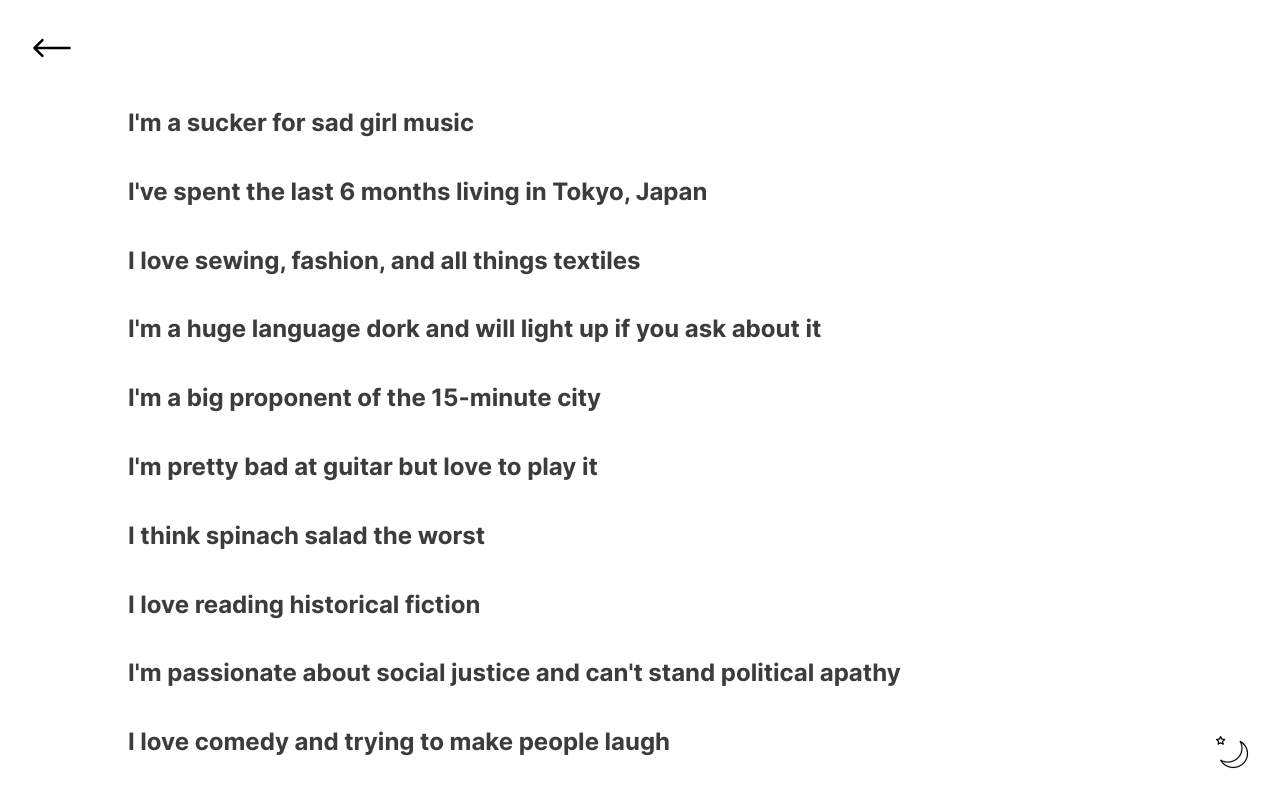
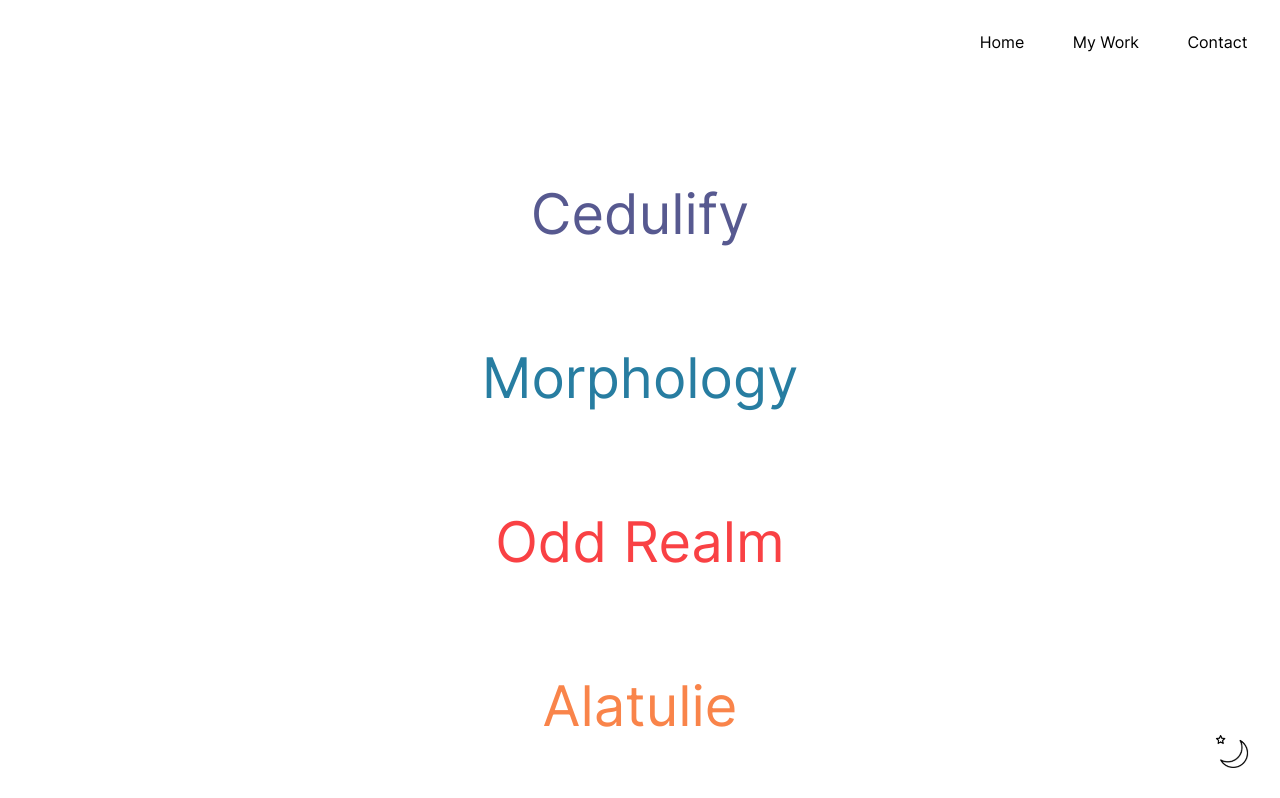
Before and after one commit to surayaclemens/portfolio, a React (Create React App) app: page /mywork in a window 1280 px wide. Shown: the top 798 px of the page. Built offline with nearby package versions, Linux system fonts and the light colour scheme.

Commit message:
added content to contact page, styled, just needs links

```diff
--- a/src/App.js
+++ b/src/App.js
@@ -3,7 +3,7 @@ import { BrowserRouter, Switch, Route } from 'react-router-dom';
 // import { Component } from 'react';
 import HomePage from "./Pages/HomePage/HomePage";
 import TetrisPage from "./Pages/TetrisPage/TetrisPage";
-import MePage from './Pages/MePage/MePage';
+import MyWorkPage from './Pages/MyWorkPage/MyWorkPage';
 import ContactPage from './Pages/ContactPage/ContactPage';
 import CoffeeShopPage from './Pages/CoffeeShopPage/CoffeeShopPage';
 import CedulifyPage from './Pages/CedulifyPage/CedulifyPage';
@@ -12,7 +12,7 @@ import { useState} from 'react';
 import sunIcon from './Assets/sun-icon.png';
 import moonIcon from './Assets/moon-icon.png';
 import Footer from './Components/Footer/Footer';
-// import TopNav from './Components/Nav/TopNav';
+import TopNav from './Components/Nav/TopNav';
 
 
 
@@ -33,15 +33,15 @@ function App (){
     return (
       <div className={isDarkMode? 'app--dark-mode' : 'app'}>
         <BrowserRouter>
-          {/* <TopNav/> */}
+          <TopNav/>
           <Switch>
             <Route path="/" exact component={HomePage} isDarkMode={isDarkMode}/>
-            <Route path="/ayajuthemtetris" component={TetrisPage} />
+            <Route path="/morphology" component={TetrisPage} />
             <Route path="/coffeeshop" component={CoffeeShopPage} />
             <Route path="/alatulie" component={AlatuliePage} />
             <Route path="/cedulify" component={CedulifyPage} />
             {/* <Route path="/moreaboutme" component={MePage} /> */}
-            <Route path="/mywork" component={MePage} />
+            <Route path="/mywork" component={MyWorkPage} />
             <Route path="/contact" component={ContactPage} />
           </Switch>
           <Footer/>
--- a/src/Components/Header/Header.scss
+++ b/src/Components/Header/Header.scss
@@ -10,7 +10,7 @@
     display: flex;
     flex-direction: column;
     align-items: flex-start;
-    padding: 2rem 0 1.25rem 2rem;
+    padding: 4rem 0 2.25rem 2rem;
     @include tablet {
         flex-direction: row;
         margin: 0;
--- a/src/Components/Nav/TopNav.scss
+++ b/src/Components/Nav/TopNav.scss
@@ -5,11 +5,11 @@
 
 .top-nav{
     // border: 1px solid red;
+    padding: 1rem 0;
 
     @include desktop{
         display: flex;
         justify-content: flex-end;
-
     }
 
     &__row{
@@ -29,4 +29,7 @@
     padding: .5rem;
     color: black;
     cursor: pointer;
+    &:hover{
+        font-weight: 700;
+    }
 }
--- a/src/Pages/ContactPage/ContactPage.js
+++ b/src/Pages/ContactPage/ContactPage.js
@@ -3,6 +3,7 @@ import { BrowserRouter, Switch, Route } from 'react-router-dom';
 import { Component } from 'react';
 import Header from '../../Components/Header/Header';
 import React from 'react';
+import TopNav from '../../Components/Nav/TopNav';
 
 class ContactPage extends Component {
 
@@ -12,11 +13,20 @@ class ContactPage extends Component {
 
     return (
 
-            <main className='main'>
+      <main className='main'>
+        {/* <TopNav /> */}
+        <div className='main__content'>
+          <h3 className='main__subheader'>Get in touch</h3>
+          <p className='main__text'>Drop me a line with some info about yourself and your project, and let’s get chatting! I’ll get back to you asap.</p>
+          <p className='main__link main__link--blue'>surayaclemens@gmail.com</p>
+          <p className='main__link main__link--red'>linkedin/surayaclemens</p>
+          <p className='main__link main__link--orange'>github/surayaclemens</p>
+          <p className='main__text'>Let's make something great together :~)</p>
 
-              CONTACT PAGE
+        </div>
 
-            </main>
+
+      </main>
     );
   }
 }
--- a/src/Pages/ContactPage/ContactPage.scss
+++ b/src/Pages/ContactPage/ContactPage.scss
@@ -2,3 +2,37 @@
 @use '../../Styles/global' as *;
 @use '../../Styles/Partials/mixins' as *;
 @use '../../Styles/Partials/animations' as *;
+
+.main{
+    &__content{
+        display: flex;
+        flex-direction: column;
+        align-items: flex-start;
+        margin: 5% 0;
+        padding: 0rem 1.5rem;
+        @include tablet {
+            padding: 0% 20%;
+        }
+    }
+    &__subheader{
+        font-size: .78rem;
+        font-weight: 700;
+        text-transform: uppercase;
+    }
+    &__text{
+        margin: .5rem 0;
+    }
+    &__link{
+        font-weight: 600;
+        &--blue{
+            color: $blue;
+        }
+        &--red{
+            color: $red;
+        }
+        &--orange{
+            color: $orange;
+        }
+
+    }
+}
--- a/src/Pages/HomePage/HomePage.js
+++ b/src/Pages/HomePage/HomePage.js
@@ -39,13 +39,13 @@ function HomePage (isDarkMode) {
   }
 
 
-  document.title="Suraya Clemens - Web Developer"
+  document.title="Suraya Clemens | Web Developer"
     return (
       <div className='home'>
-        <TopNav />
-            <header className='home__header-box'>
+        {/* <TopNav /> */}
+            <div className='home__header-box'>
               <img className='home__hero' src={helloWorld}/>
-            </header>
+            </div>
 
             <main className='home__main-content'>
                 {/* INTRO SECTION */}
@@ -92,14 +92,8 @@ function HomePage (isDarkMode) {
 
                 {/* SKILLS */}
                 <section className='home__section'>
-                    <h3 className='home__subheader'>MY BEST SKILLS</h3>
-                      <p className='home__body home__body'>Angular, React, JavaScript, TypeScript, HTML, CSS/SCSS, Node.js, Firebase, Figma, Jira, communication, copywriting, public speaking</p>
-                </section>
-
-                {/* LEARNING */}
-                <section className='home__section'>
-                    <h3 className='home__subheader'>SOME EXPERIENCE WITH</h3>
-                      <p className='home__body home__body'>Next.js, SQL, Flutter, Dart, UX research, prototyping</p>
+                    <h3 className='home__subheader'>SKILLS</h3>
+                      <p className='home__body home__body'>Angular, React, JavaScript, TypeScript, HTML, CSS/SCSS, Node.js, Firebase, Figma, Jira, copywriting, copyediting, public speaking, Next.js, SQL, Flutter, Dart, UX research, prototyping</p>
                 </section>
 
 
@@ -107,10 +101,12 @@ function HomePage (isDarkMode) {
                 <section className='home__section'>
                     <h3 className='home__subheader'>TL;DR</h3>
                     <p className='home__body'>
-                    I excel at front-end development, relish opportunities to expand my stack, and thrive in environments that are value-driven. My colleagues know me as an initiative-taker, problem solver, excellent communicator, and big fan of jokes in the workplace. My friends know me as a language dork, lover of textiles, and gal who really likes to swim. Let's make something great together :~)</p>
+                    I excel at front-end development, relish opportunities to learn new skills, and thrive in environments that are values-driven. My colleagues know me as an initiative-taker, problem solver, excellent communicator, and big fan of jokes in the workplace. My friends know me as a language dork, lover of textiles, and gal who really likes to swim. Let's make something great together :~)</p>
                 </section>
                 <section className='home__section'>
-                  <button className='home-button'>See my work</button>
+                  <NavLink className='home-button'to='/mywork'>
+                    <button className='home-button__button'>Check out my work</button>
+                  </NavLink>
                 </section>
 
                 {/* THINGS I BUILT */}
--- a/src/Pages/HomePage/HomePage.scss
+++ b/src/Pages/HomePage/HomePage.scss
@@ -29,7 +29,7 @@
     }
 
     &__main-content{
-        margin: 0rem 1.5rem;
+        padding: 0rem 1.5rem;
         @include tablet {
             padding: 0% 22%;
         }
@@ -125,15 +125,23 @@
 }
 
 .home-button{
-    background-color: $yellow;
+    width: 100%;
+    display: flex;
+    justify-content: center;
+    &__button{
+        background-color: $indigo;
         padding: 1rem 3rem;
         margin: 0 2rem;
         color: white;
-    font-weight: 600;
-    font-size: 1.25rem;
-    border-radius: 20px;
+        // font-weight: 600;
+        font-size: 1rem;
+        border-radius: 10px;
         border: none;
         cursor: pointer;
         display: flex;
         align-self: center;
+        &:hover{
+            background-color: $yellow;
         }
+    }
+}
--- /dev/null
+++ b/src/Pages/MyWorkPage/MyWorkPage.js
@@ -0,0 +1,28 @@
+import './MyWorkPage.scss';
+import { NavLink} from 'react-router-dom';
+import { useState} from 'react';
+import MobileNav from '../../Components/Nav/MobileNav';
+import TopNav from '../../Components/Nav/TopNav';
+
+
+
+function MyWorkPage () {
+
+    //functions here
+
+  document.title="My Work | Suraya Clemens"
+    return (
+      <div className='work'>
+        {/* <TopNav /> */}
+            <main className='list'>
+            <NavLink className="list__link "to="/cedulify">Cedulify</NavLink>
+            <NavLink className="list__link "to="/morphology">Morphology</NavLink>
+            <NavLink className="list__link "to="/oddrealm">Odd Realm</NavLink>
+            <NavLink className="list__link "to="/alatulie">Alatulie</NavLink>
+            <NavLink className="list__link "to="/coffeeshop">Coffee Shop</NavLink>
+            </main>
+      </div>
+    );
+  }
+
+export default MyWorkPage;
--- /dev/null
+++ b/src/Pages/MyWorkPage/MyWorkPage.scss
@@ -0,0 +1,40 @@
+@use '../../Styles/Partials/colors' as *;
+@use '../../Styles/global' as *;
+@use '../../Styles/Partials/mixins' as *;
+@use '../../Styles/Partials/animations' as *;
+
+.work{
+    display: flex;
+    flex-direction: column;
+    justify-content: center;
+}
+
+.list{
+    display: flex;
+    flex-direction: column;
+    align-items: center;
+    padding: 3rem 0;
+
+    &__link{
+        font-size: 3.5rem;
+        color: $indigo;
+        margin: 3rem 0;
+        &:hover{
+            font-weight: 600;
+        }
+        &:nth-child(2){
+            color: $blue;
+        }
+        &:nth-child(3){
+            color: $red;
+        }
+        &:nth-child(4){
+            color: $orange;
+        }
+        &:nth-child(5){
+            color: $yellow;
+        }
+
+
+    }
+}
--- a/src/Styles/global.scss
+++ b/src/Styles/global.scss
@@ -43,9 +43,6 @@ html {
   a {
     text-decoration: none;
     cursor: pointer;
-    &:visited{
-    color: rgb(60, 60, 60);
-    }
   }
 
 
```
Lines whose indentation alone changed are shown as unchanged.
